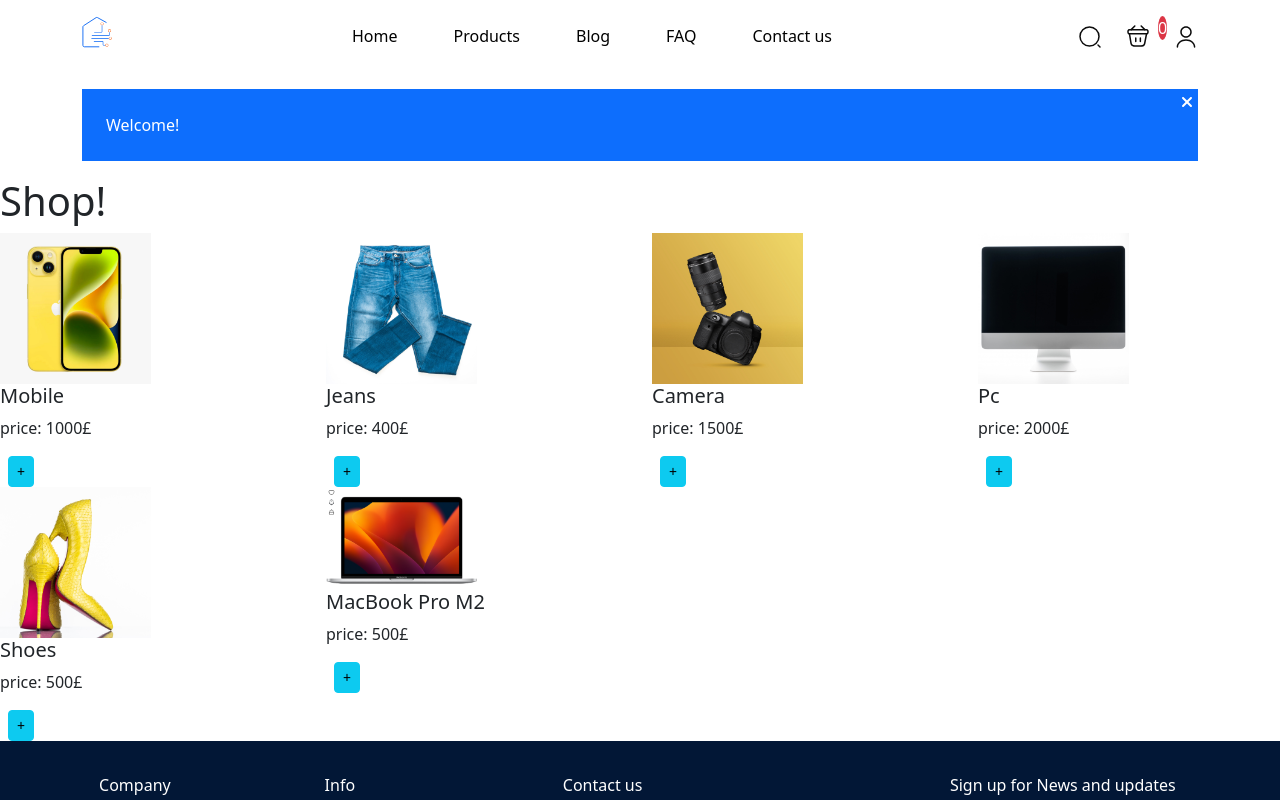
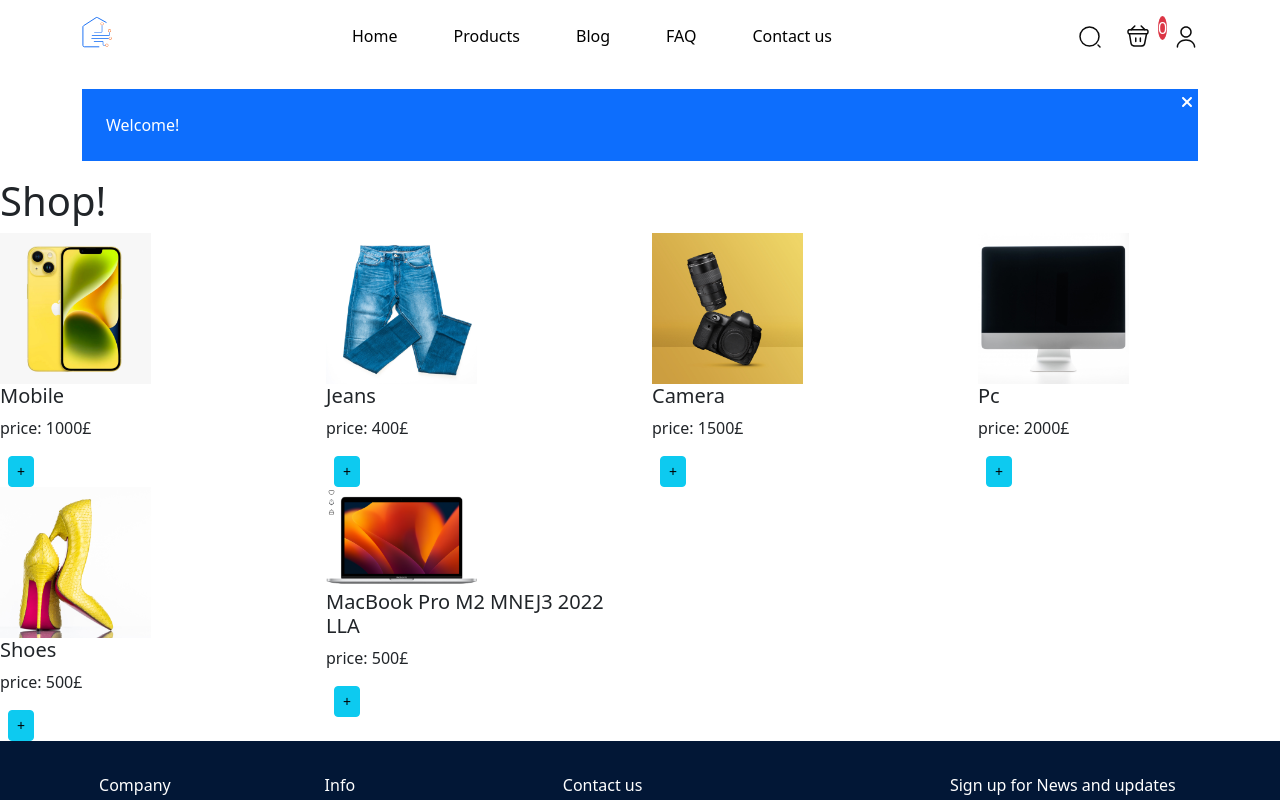
Before and after one commit to RJR24/sarvin-shop-react, a React (Create React App) app: page /shop in a window 1280 px wide. Shown: the top 800 px of the page. Built offline with nearby package versions, Linux system fonts and the light colour scheme.

Commit message:
name completed!

```diff
--- a/src/data/products.js
+++ b/src/data/products.js
@@ -39,7 +39,7 @@ export const PRODUCTS = [
   },
   {
     id:6,
-    productName: "MacBook Pro M2",
+    productName: "MacBook Pro M2 MNEJ3 2022 LLA",
     price: 500,
     productImage: MacBookM2Pro,
   }
```
